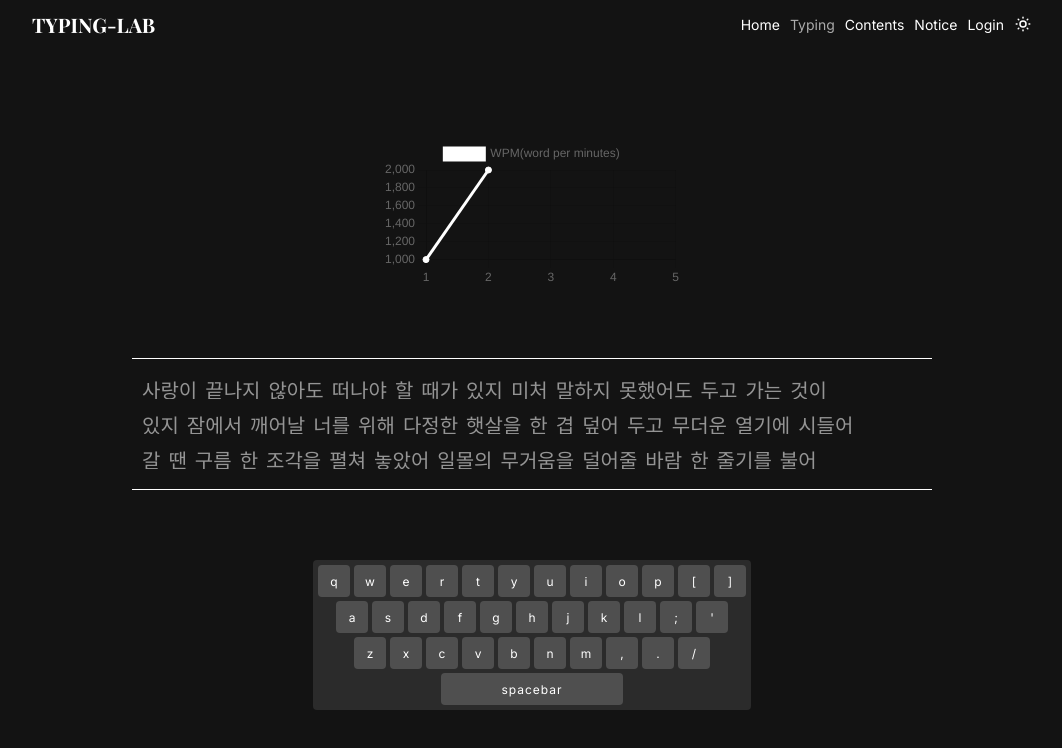
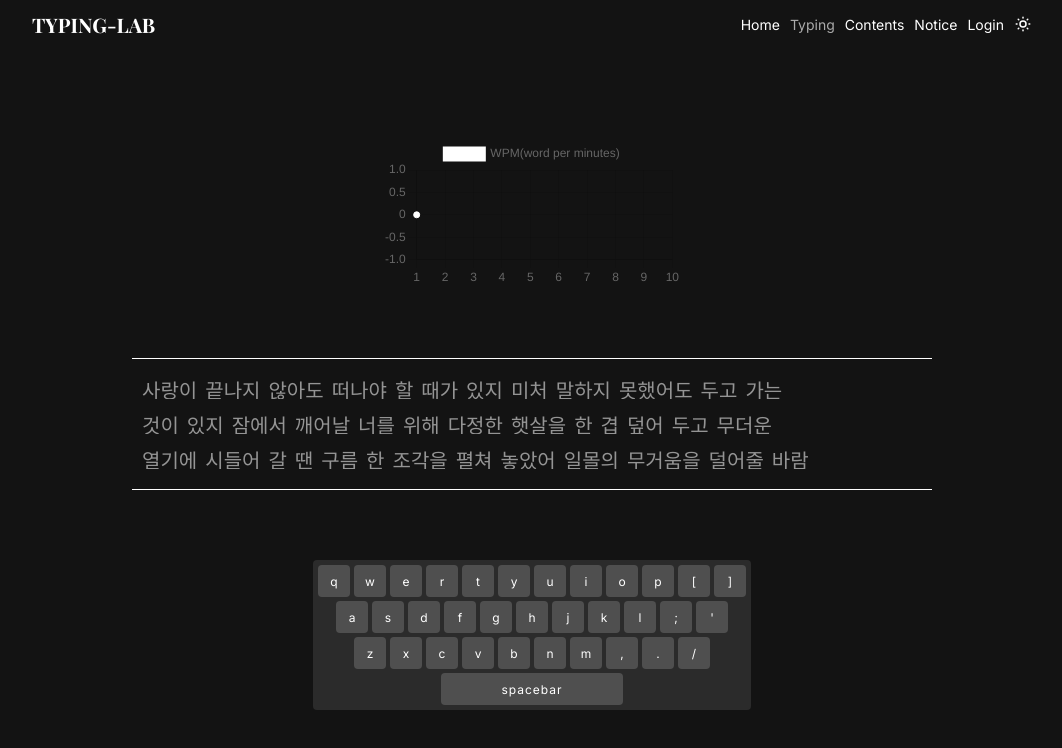
Before and after one commit to lofi-J/Typing-Lab, a Next.js app: page /typing in a window 1280 px wide. Shown: the top 748 px of the page, without its empty margins (108-1170 px from the left). Built offline with nearby package versions, Linux system fonts and the light colour scheme; a web font is replaced by a local one.

Commit message:
[개발] WPM 그래프
 - y축은 WPM, x축은 시간으로 받을 예정

```diff
--- a/app/typing/page.tsx
+++ b/app/typing/page.tsx
@@ -1,14 +1,14 @@
 'use client';
 
 import styles from "./page.module.css";
-import {useState} from "react";
+import {useEffect, useState} from "react";
+import WpmDashboard from "@/component/dashboard/WpmDashboard/WpmDashboard";
 import Playground from "@/component/typing/Playground/Playground";
+import Keyboard from "@/component/Keyboard/Keyboard";
 import {splitTextByLine} from "@/utils/splitTextByLine";
+import useSetStartTime from "@/hooks/useSetStartTime";
 import default_article from "@/static/texts/default_article";
 import sentence from "@/static/texts/static_kr_01";
-import WpmDashboard from "@/component/dashboard/WpmDashboard/WpmDashboard";
-import useSetStartTime from "@/hooks/useSetStartTime";
-import Keyboard from "@/component/Keyboard/Keyboard";
 
 
 export type TTextCounts = {
@@ -17,10 +17,14 @@ export type TTextCounts = {
 }
 
 export default function Typing() {
-  const [targetList, setTargetList] = useState(splitTextByLine(sentence.contents, 80, sentence.lang));
+  const [targetList, setTargetList] = useState<string[]>();
   const [textCounts, setTextCounts] = useState<TTextCounts>({totalCount: 0, wrongCount:0});
   const {totalCount, wrongCount} = textCounts;
   const startTime = useSetStartTime(totalCount);
+
+  useEffect(() => {
+    setTargetList(splitTextByLine(sentence.contents, 76, sentence.lang));
+  }, [])
 
 
   return (
--- a/component/chart/LineChart.tsx
+++ b/component/chart/LineChart.tsx
@@ -5,14 +5,16 @@ ChartJS.register(CategoryScale, LinearScale, PointElement, LineElement, Legend);
 
 interface ILineChart {
   wpms: number[];
+  times: string[];
 }
-const LineChart = ({wpms}: ILineChart) => {
+const LineChart = ({wpms, times}: ILineChart) => {
+
   const data = {
-    labels: [1,2,3,4,5],
+    labels: [1,2,3,4,5,6,7,8,9,10],
     datasets: [
       {
         label: 'WPM(word per minutes)',
-        data: [1000, 2000],
+        data: [...wpms],
         backgroundColor: "#fff",
         borderColor: "#fff"
       },
--- a/component/dashboard/WpmDashboard/WpmDashboard.tsx
+++ b/component/dashboard/WpmDashboard/WpmDashboard.tsx
@@ -1,5 +1,5 @@
 import styles from "./WpmDashboard.module.css";
-import React from "react";
+import React, {useEffect, useState} from "react";
 import moment from "moment/moment";
 import {TTextCounts} from "@/app/typing/page";
 import useElapsedTimer from "@/hooks/useElapsedTimer";
@@ -15,11 +15,37 @@ interface IWpmDashboard {
 const WpmDashboard = ({textCounts, startTime}: IWpmDashboard) => {
   const {elapsed, flagTick} = useElapsedTimer(startTime);
   const wpm = useCalcWPM(textCounts.totalCount, elapsed, flagTick);
+  const [wpmQueue, setWpmQueue] = useState<number[]>([]);
+  const [timeQueue, setTimeQueue] = useState<number[]>([]);
+
+  /*
+  * data가 number라면 wpmQueue를 set
+  * data가 string이라면 timeQueue를 set
+  * */
+  const setQueue = (data: number | string) => {
+    const result = data;
+    if (typeof data === 'number') {
+
+    } else {
+
+    }
+  }
+
+  useEffect(() => {
+    setWpmQueue(prev => {
+      if (prev.length >= 10) {
+        const arr = prev.slice(1);
+        return [...arr, wpm];
+      } else {
+        return [...prev, wpm]
+      }
+    });
+  }, [wpm])
 
   return (
     <div className={styles.container}>
       <div className={styles.test}>
-        <LineChart wpms={[]} />
+        <LineChart wpms={wpmQueue} times={[]} />
       </div>
     </div>
   );
--- a/utils/splitTextByLine.ts
+++ b/utils/splitTextByLine.ts
@@ -8,19 +8,19 @@ const EN_BLANK_WIDTH = 0.8;
 * string으로 구성된 글을 string[]로 나누어준다.
 * @param {string} text - 타이핑 타겟
 * */
-export const splitTextByLine = (text: string, playgroundWidth: number, langType: TLang): string[] => {
+export const splitTextByLine = (phrase: string, playgroundWidth: number, langType: TLang): string[] => {
   let result: string[] = [];
   let currentWord = '';
   let currentWidth = 0;
 
   const saveAndInit = () => {
-    result.push(currentWord);
+    result.push(currentWord); // Line push
     currentWord = '';
     currentWidth = 0;
   }
 
-  for (let i = 0; i < text.length; i++) {
-    const char = text[i];
+  for (let i = 0; i < phrase.length; i++) {
+    const char = phrase[i];
     currentWord += char;
 
     // acc width
```
